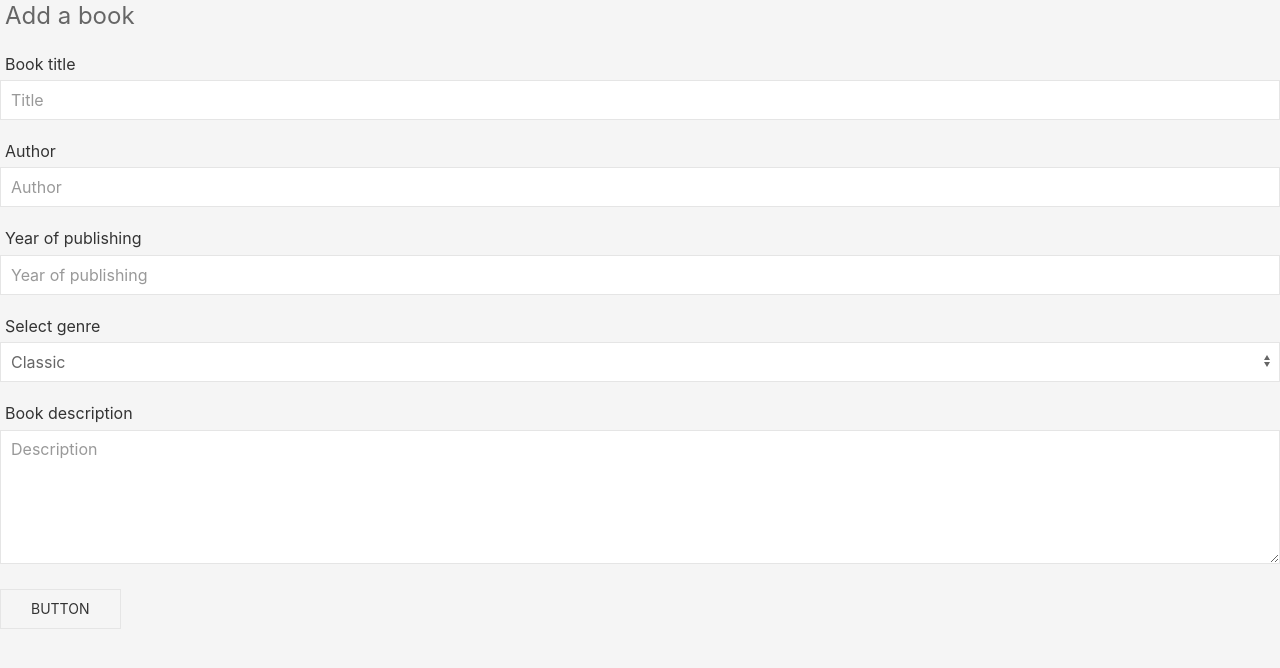
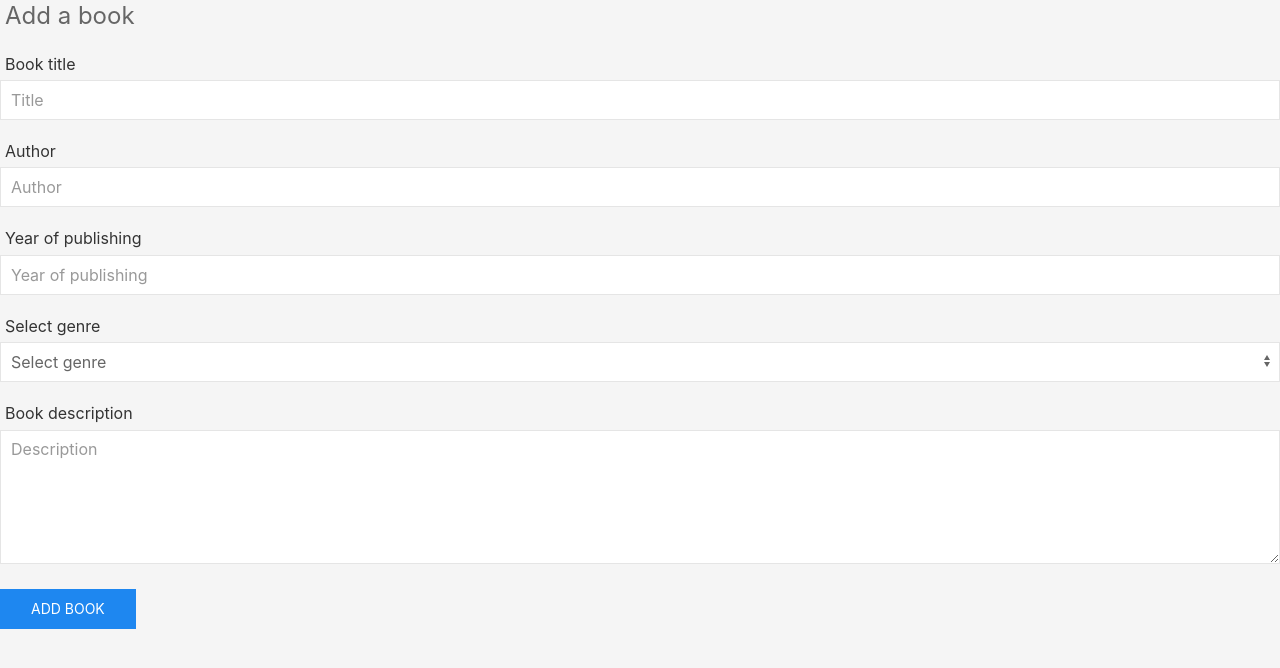
Before and after one commit to sWrAAb/Lost-Page, a Flask app: page /add_book in a window 1280 px wide. Shown: the part 101-769 px from the top of the page. Run offline with Flask 2, Linux system fonts and the light colour scheme; data that the repository does not hold is empty; some libraries are stand-ins or nearby versions.

Commit message:
books can now be added via form in addbook.html. new books are shown in mongodb

```diff
--- a/app.py
+++ b/app.py
@@ -1,6 +1,7 @@
 import os
-from flask import Flask, render_template
+from flask import Flask, render_template, redirect, request, url_for
 from flask_pymongo import PyMongo
+from bson.objectid import ObjectId
 from os import path
 
 if path.exists("env.py"):
@@ -15,19 +16,26 @@ mongo = PyMongo(app)
 @app.route('/')
 @app.route('/home')
 def index():
-    return render_template("index.html")
+    return render_template('index.html')
 
 @app.route('/books')
 def books():
-    return render_template("books.html", books=mongo.db.books.find())
+    return render_template('books.html', books=mongo.db.books.find())
 
 @app.route('/categories')
 def categories():
-    return render_template("categories.html", books=mongo.db.categories.find())
+    return render_template('categories.html', categories=mongo.db.categories.find())
 
 @app.route('/add_book')
 def add_book():
-    return render_template("addbook.html")
+    return render_template('addbook.html',categories=mongo.db.categories.find(), book=mongo.db.books.find())
+
+@app.route('/insert_book', methods=['POST'])
+def insert_book():
+        books = mongo.db.books
+        books.insert_one(request.form.to_dict())
+        return redirect(url_for('books'))
+
 
 if __name__ == "__main__":
     app.run(host=os.environ.get('IP'),
--- a/templates/addbook.html
+++ b/templates/addbook.html
@@ -1,41 +1,36 @@
 {% extends 'base.html' %} {% block content %}
-<form>
-    <fieldset class="uk-fieldset" method="POST">
+<form action="{{ url_for('insert_book') }}" method="POST">
+    <fieldset class="uk-fieldset">
         <legend class="uk-legend add-book-title-margin">Add a book</legend>
         <div class="uk-margin">
             <h4 class="add-book-title add-book-title-margin">Book title</h4>
-            <input class="uk-input" name="book_title" type="text" placeholder="Title">
+            <input class="uk-input" id="title" name="title" type="text" placeholder="Title" required>
         </div>
         <div class="uk-margin">
             <h4 class="add-book-title add-book-title-margin">Author</h4>
-            <input class="uk-input" name="book_author" type="text" placeholder="Author">
+            <input class="uk-input" id="author" name="author" type="text" placeholder="Author">
         </div>
         <div class="uk-margin">
             <h4 class="add-book-title add-book-title-margin">Year of publishing</h4>
-            <input class="uk-input" name="book_year" type="text" placeholder="Year of publishing">
+            <input class="uk-input" id="year" name="year" type="text" placeholder="Year of publishing">
         </div>
         <div class="uk-margin">
             <label><h4 class="add-book-title add-book-title-margin">Select genre</h4></label>
             <div class="uk-form-controls">
-                <select class="uk-select" id="form-stacked-select" name="book_genre">
-                    <option>Classic</option>
-                    <option>Comedy</option>
-                    <option>Divination</option>
-                    <option>Fantasy</option>
-                    <option>Fiction</option>
-                    <option>Mystery</option>
-                    <option>Nonfiction</option>
-                    <option>Romance</option>
-                    <option>Science Fiction</option>
+                <select class="uk-select" id="genre" name="genre">
+                    <option value="" disabled selected>Select genre</option>
+                    {% for cat in categories %}
+                        <option>{{ cat.category_name}}</option>
+                    {% endfor %}
                 </select>
             </div>
         </div>
         <div class="uk-margin">
             <h4 class="add-book-title add-book-title-margin">Book description</h4>
-            <textarea class="uk-textarea" rows="5" name="book_description" type="text" placeholder="Description"></textarea>
+            <textarea class="uk-textarea" rows="5" id="description" name="description" type="text" placeholder="Description"></textarea>
         </div>
     </fieldset>
-</form>
-<p uk-margin class=" add-book-title-button">
-    <button class="uk-button uk-button-default">Button</button>
-</p> {% endblock content%}
+
+
+    <button class="uk-button uk-button-primary uk-animation-shake add-book-title-button" type="submit" name="action">Add Book</button>
+</form> {% endblock%}
--- a/templates/categories.html
+++ b/templates/categories.html
@@ -2,4 +2,8 @@
 
 <h1>Categories</h1>
 
-{% endblock content %}
+{% for cat in categories%}
+
+<p>{{ cat.category_name}}</p>
+
+{% endfor%} {% endblock content %}
```
